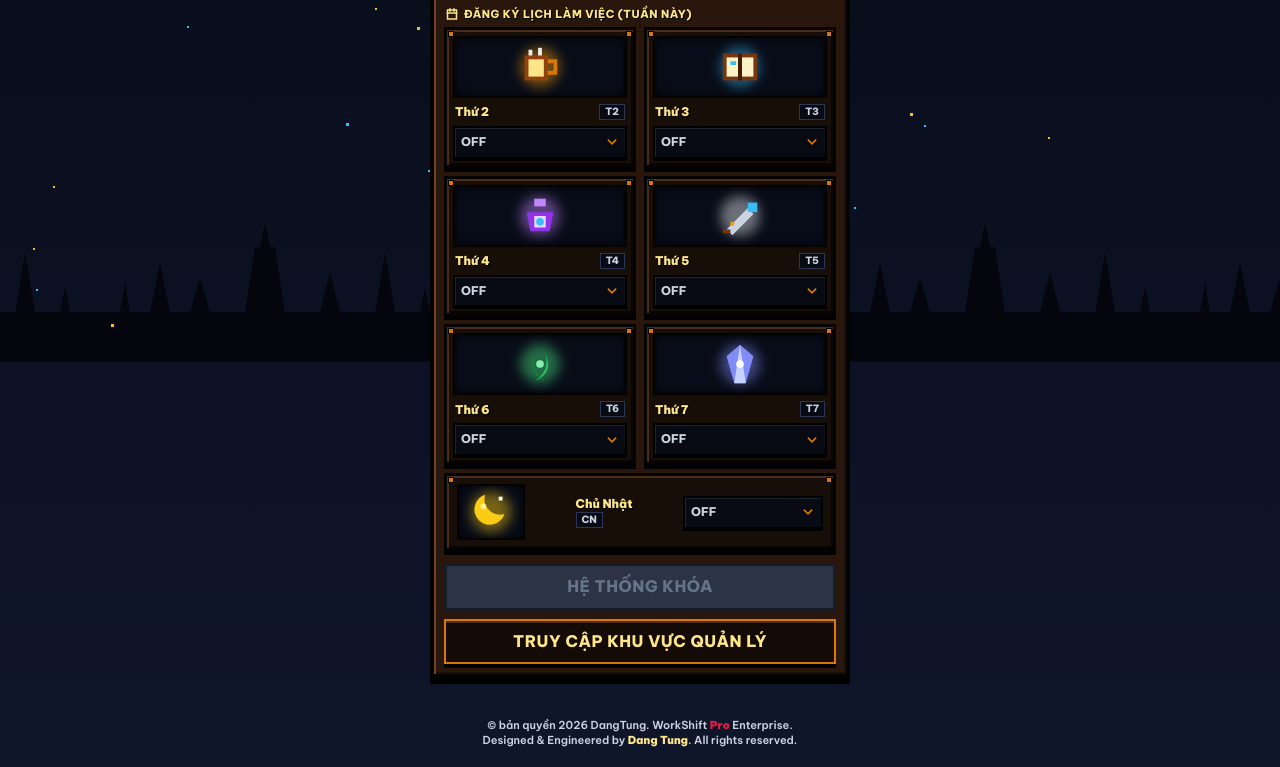
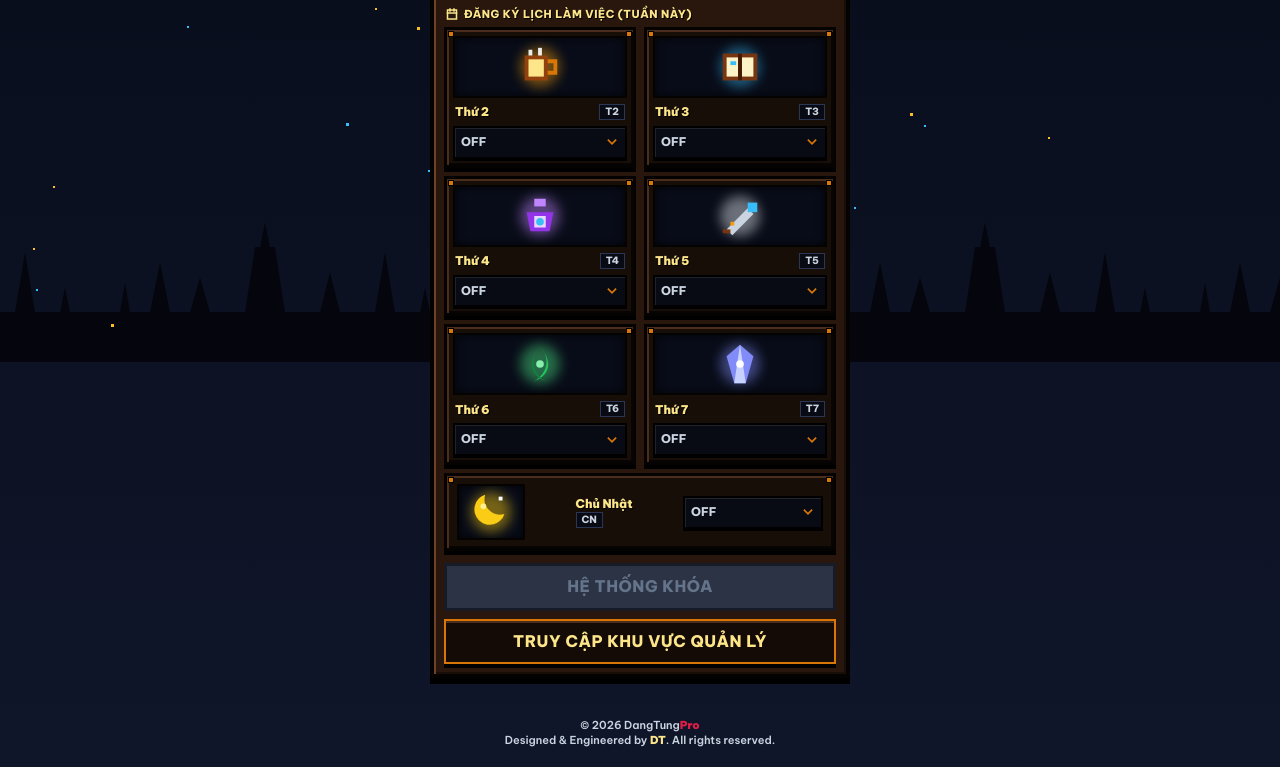
Before and after one commit to dvj1232005-boop/quyche, a plain HTML site: page index.html in a window 1280 px wide. Shown: the part 438-1205 px from the top of the page. Drawn offline with Linux system fonts and the light colour scheme; no server answers.

Commit message:
Modify footer copyright and designer information
Updated footer copyright and designer name.

```diff
--- a/index.html
+++ b/index.html
@@ -1130,8 +1130,8 @@
 </div>
 
 <footer>
-    © bản quyền 2026 DangTung. WorkShift <span class="pro-text">Pro</span> Enterprise.<br>
-    <span data-i18n="designed">Designed & Engineered by</span> <strong>Dang Tung</strong>. <span data-i18n="rights">All rights reserved.</span>
+    © 2026 DangTung<span class="pro-text">Pro</span><br>
+    <span data-i18n="designed">Designed & Engineered by</span> <strong>DT</strong>. <span data-i18n="rights"></span>
 </footer>
 
 <script type="module">
```
